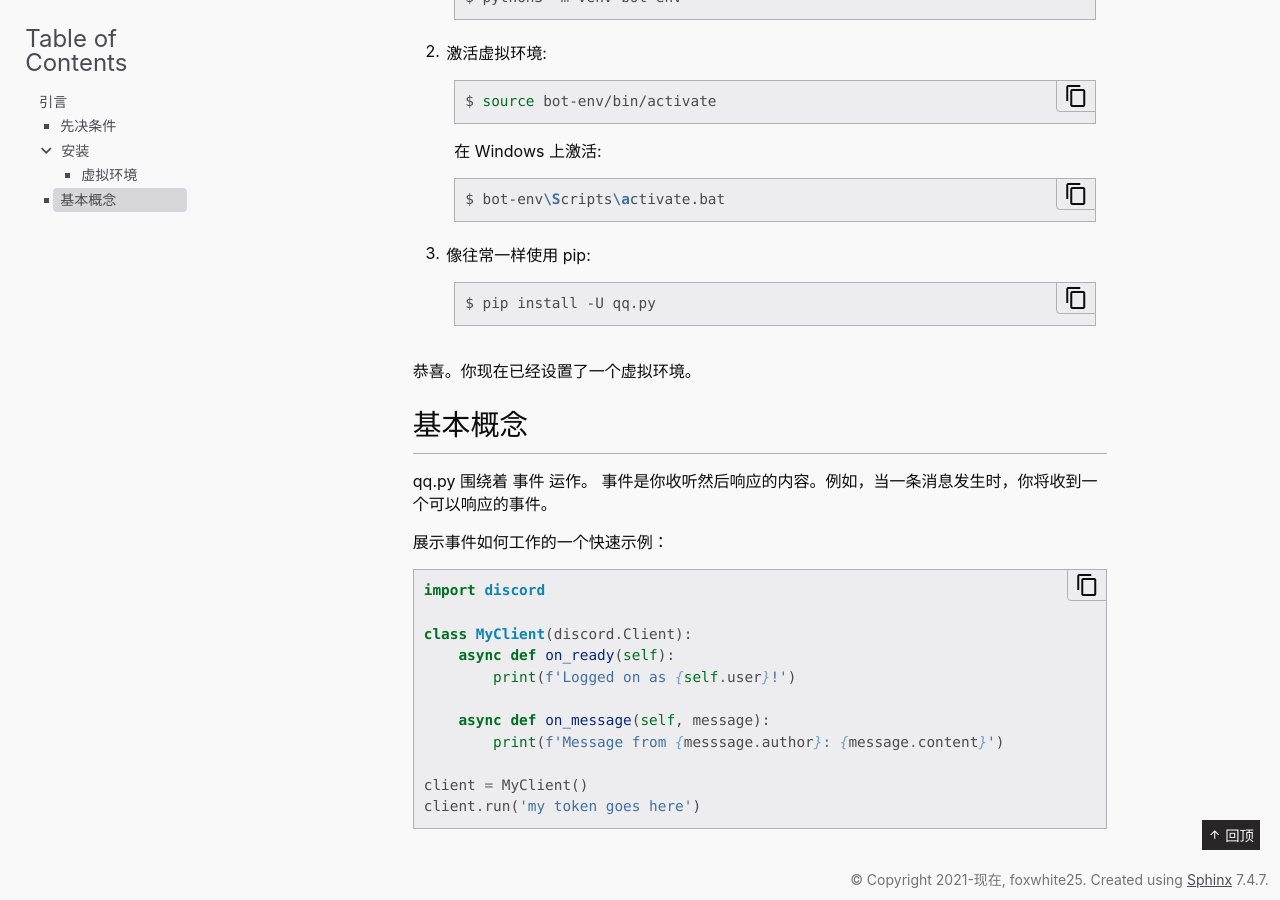
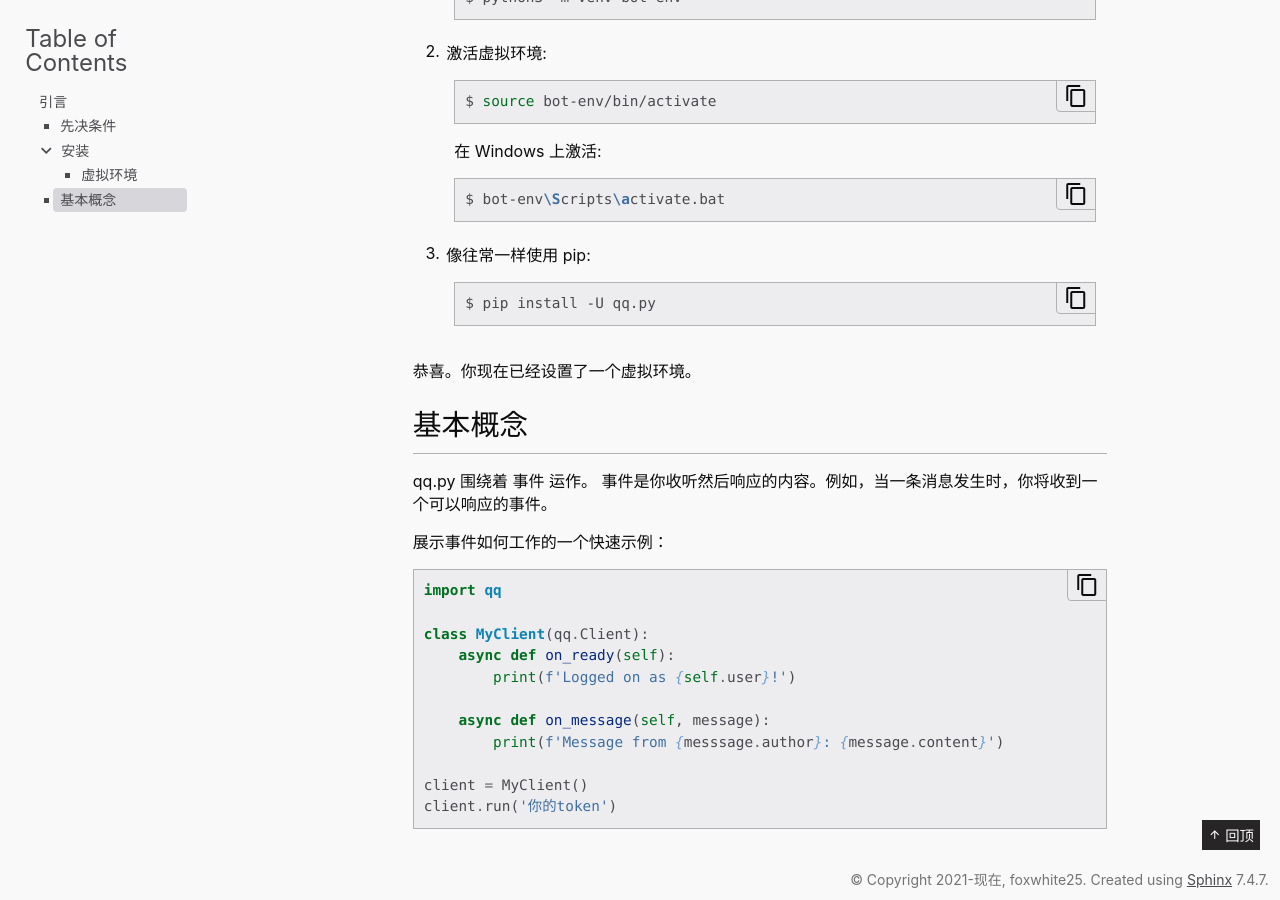
Before and after one commit to foxwhite25/qq.py, a Sphinx documentation site: the page built from docs/intro.rst, in a window 1280 px wide and 900 px high, scrolled down 966 px. Built offline with Sphinx 7.4.7, drawn with Linux system fonts in a browser that asks for light colours; pages that are not in the unit, such as notebooks, are missing from menus.

Commit message:
Doc update

```diff
--- a/docs/faq.rst
+++ b/docs/faq.rst
@@ -1,6 +1,6 @@
 :orphan:
 
-.. currentmodule:: discord
+.. currentmodule:: qq
 .. _faq:
 
 经常问的问题
--- a/docs/intents.rst
+++ b/docs/intents.rst
@@ -1,7 +1,6 @@
 :orphan:
 
-.. currentmodule:: discord
-.. versionadded:: 1.5
+.. currentmodule:: qq
 .. _intents_primer:
 
 网关Intents入门
--- a/docs/intro.rst
+++ b/docs/intro.rst
@@ -75,9 +75,9 @@ qq.py 围绕着 :ref:`事件 <discord-api-events>` 运作。
 
 .. code-block:: python3
 
-    import discord
+    import qq
 
-    class MyClient(discord.Client):
+    class MyClient(qq.Client):
         async def on_ready(self):
             print(f'Logged on as {self.user}!')
 
@@ -85,4 +85,4 @@ qq.py 围绕着 :ref:`事件 <discord-api-events>` 运作。
             print(f'Message from {messsage.author}: {message.content}')
 
     client = MyClient()
-    client.run('my token goes here')
+    client.run('你的token')
--- a/docs/qq.rst
+++ b/docs/qq.rst
@@ -1,6 +1,6 @@
 :orphan:
 
-.. _discord-intro:
+.. _qq-intro:
 
 创建机器人账户
 ========================
--- a/docs/whats_new.rst
+++ b/docs/whats_new.rst
@@ -1,4 +1,4 @@
-.. currentmodule:: discord
+.. currentmodule:: qq
 
 .. |commands| replace:: [:ref:`ext.commands <discord_ext_commands>`]
 .. |tasks| replace:: [:ref:`ext.tasks <discord_ext_tasks>`]
```
